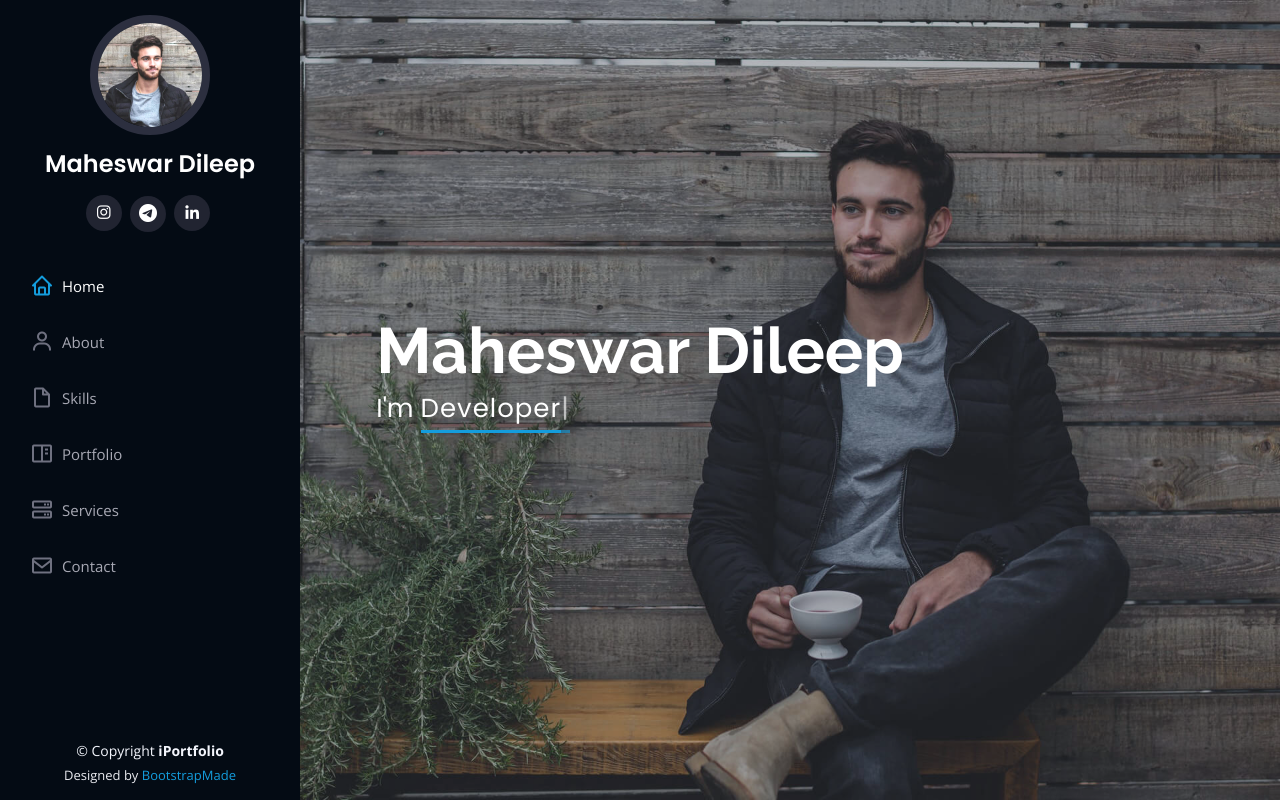
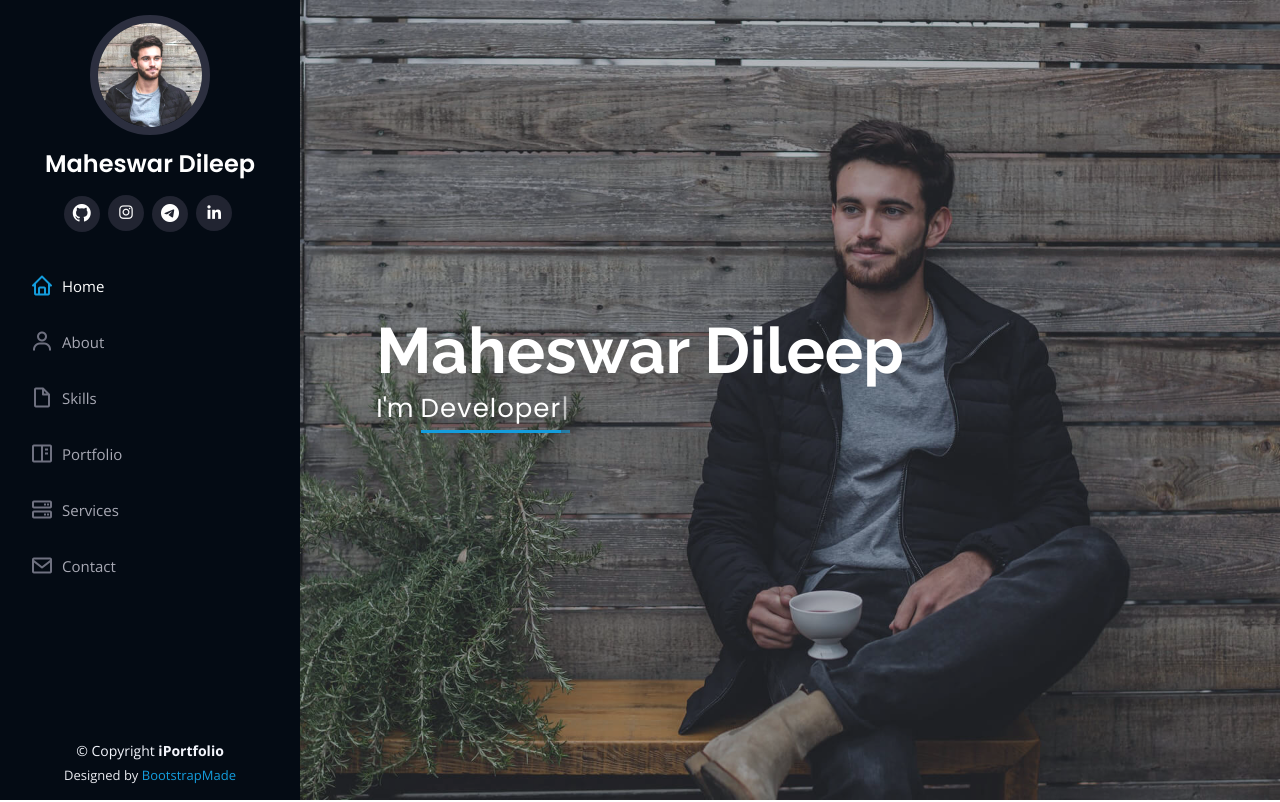
Before and after one commit to Mahesward/Maheswar-personal-website, a plain HTML site: page index.html in a window 1280 px wide. Shown: the top 802 px of the page. Drawn offline with nearby package versions, Linux system fonts and the light colour scheme.

Commit message:
Update index.html

```diff
--- a/index.html
+++ b/index.html
@@ -48,6 +48,7 @@
         <img src="assets/img/profile-img.jpg" alt="" class="img-fluid rounded-circle">
         <h1 class="text-light"><a href="index.html">Maheswar Dileep</a></h1>
         <div class="social-links mt-3 text-center">
+          <a href="https://github.com/Mahesward" class="Github"><i class="bi bi-github"></i></a>
           <a href="https://www.instagram.com/maheswar_dileep/" class="instagram"><i class="bx bxl-instagram"></i></a>
           <a href="https://t.me/MAHESWAR_Dileep" class="Telegram"><i class="bi bi-telegram"></i></a>
           <a href="https://www.linkedin.com/in/maheswar-dileep-9b3247234" class="linkedin"><i class="bx bxl-linkedin"></i></a>
```
